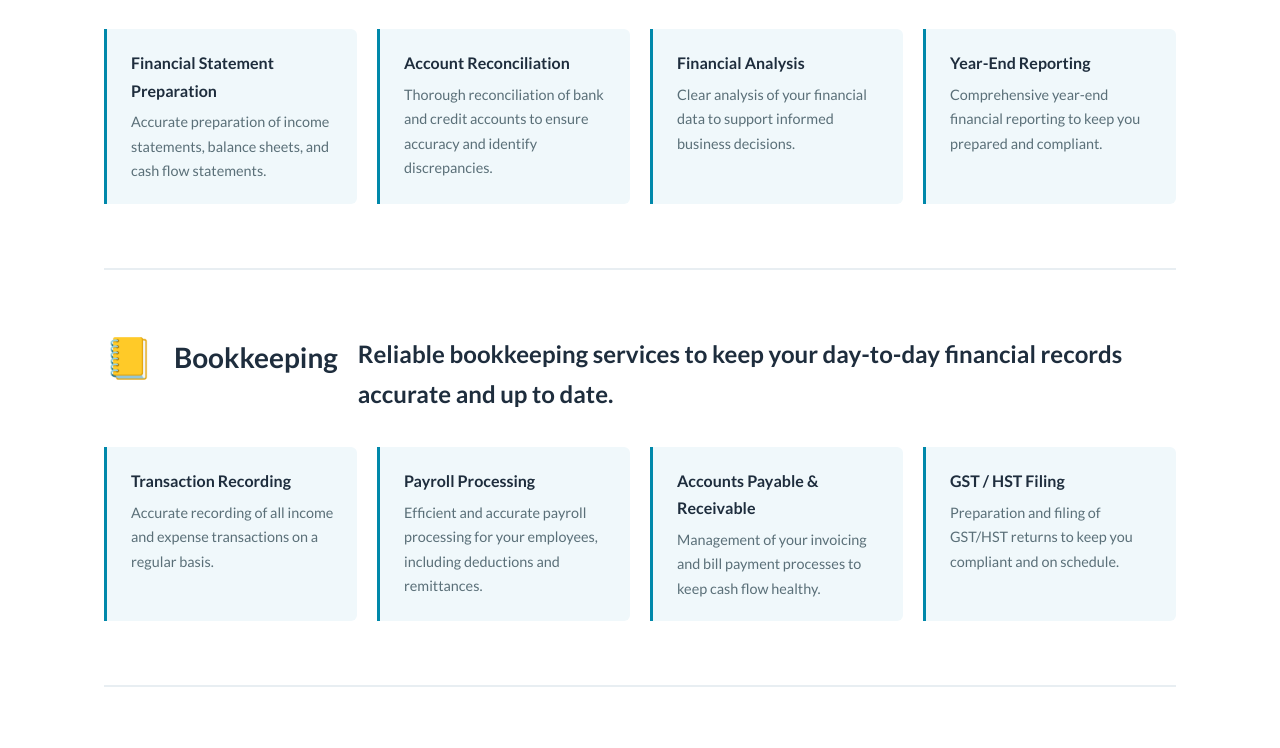
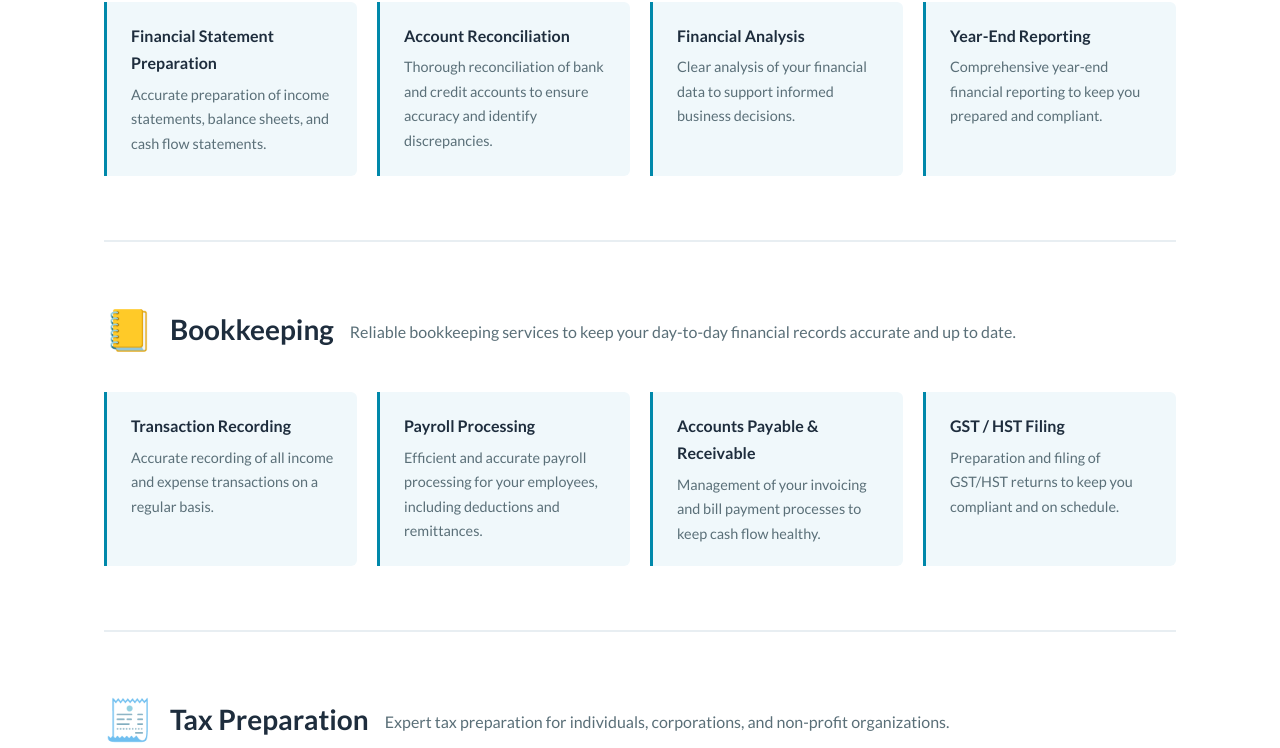
Before and after one commit to BigDumbYak-Git/abpswebsite, an Eleventy site: page src/services.njk in a window 1280 px wide. Shown: the part 518-1266 px from the top of the page. Built offline with nearby package versions, Linux system fonts and the light colour scheme; Eleventy itself is replaced by a stand-in of ours; files that its build step writes are made by us from their sources.

Commit message:
Visual changes

```diff
--- a/src/css/style.css
+++ b/src/css/style.css
@@ -306,11 +306,11 @@ hr.section-divider { border: none; border-top: 2px solid var(--gray-light); marg
 .service-section { margin-bottom: 1rem; }
 .service-section-header {
   display: flex; align-items: flex-start;
-  gap: 1.25rem; margin-bottom: 2rem;
+  gap: 1rem; margin-bottom: 2rem;
 }
 .service-icon { font-size: 2.5rem; line-height: 1; flex-shrink: 0; margin-top: 0.2rem; }
 .service-section-header h2 { font-size: 1.75rem; font-weight: 700; color: var(--navy); margin-bottom: 0.4rem; }
-.service-section-header p { color: var(--gray-text); }
+.service-section-header p { color: var(--gray-text); margin-top: .75rem; }
 .service-items-grid {
   display: grid;
   grid-template-columns: repeat(auto-fit, minmax(240px, 1fr));
--- a/src/services.njk
+++ b/src/services.njk
@@ -19,7 +19,7 @@ description: "Accounting, bookkeeping, and tax preparation services for individu
       <div class="service-section-header">
         <span class="service-icon" aria-hidden="true">{{ cat.icon }}</span>
         <h2>{{ cat.name }}</h2>
-        <h1>{{ cat.summary }}</h1>
+        <p>{{ cat.summary }}</p>
       </div>
       <div class="service-items-grid">
         {% for item in cat.items %}
```
